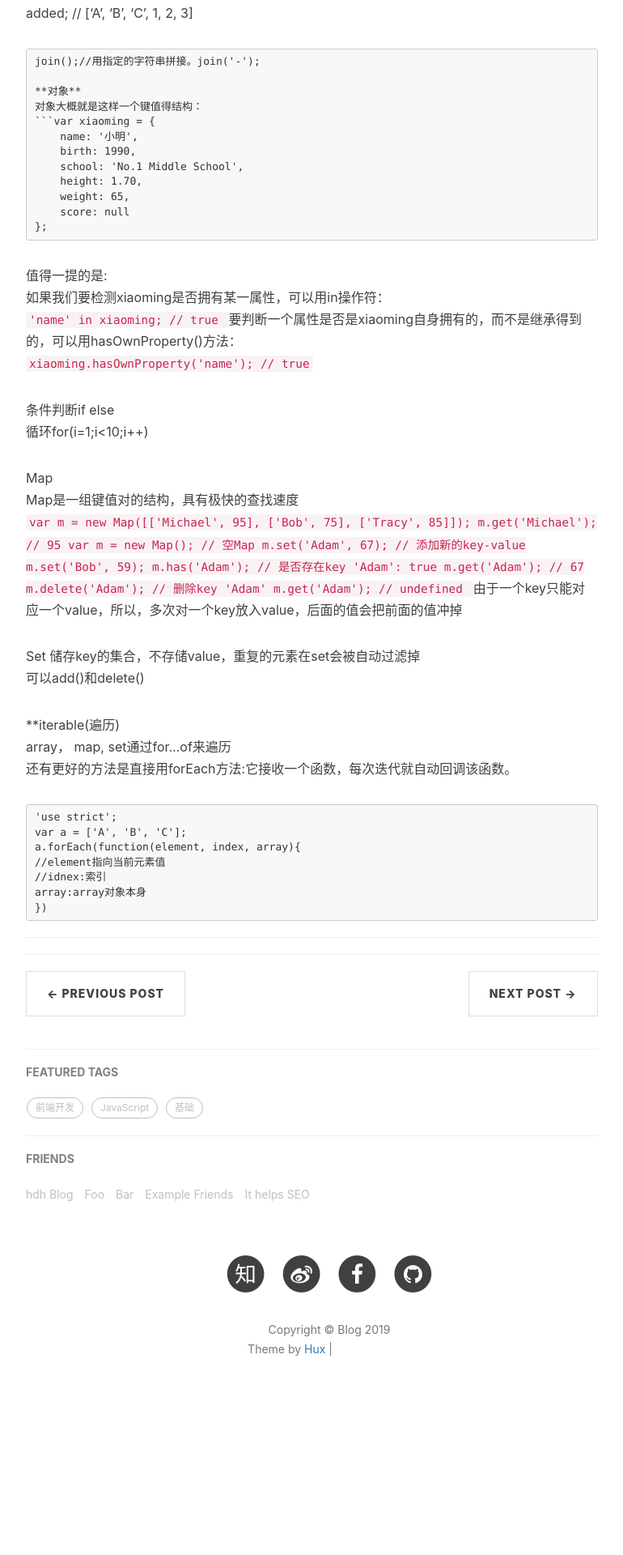
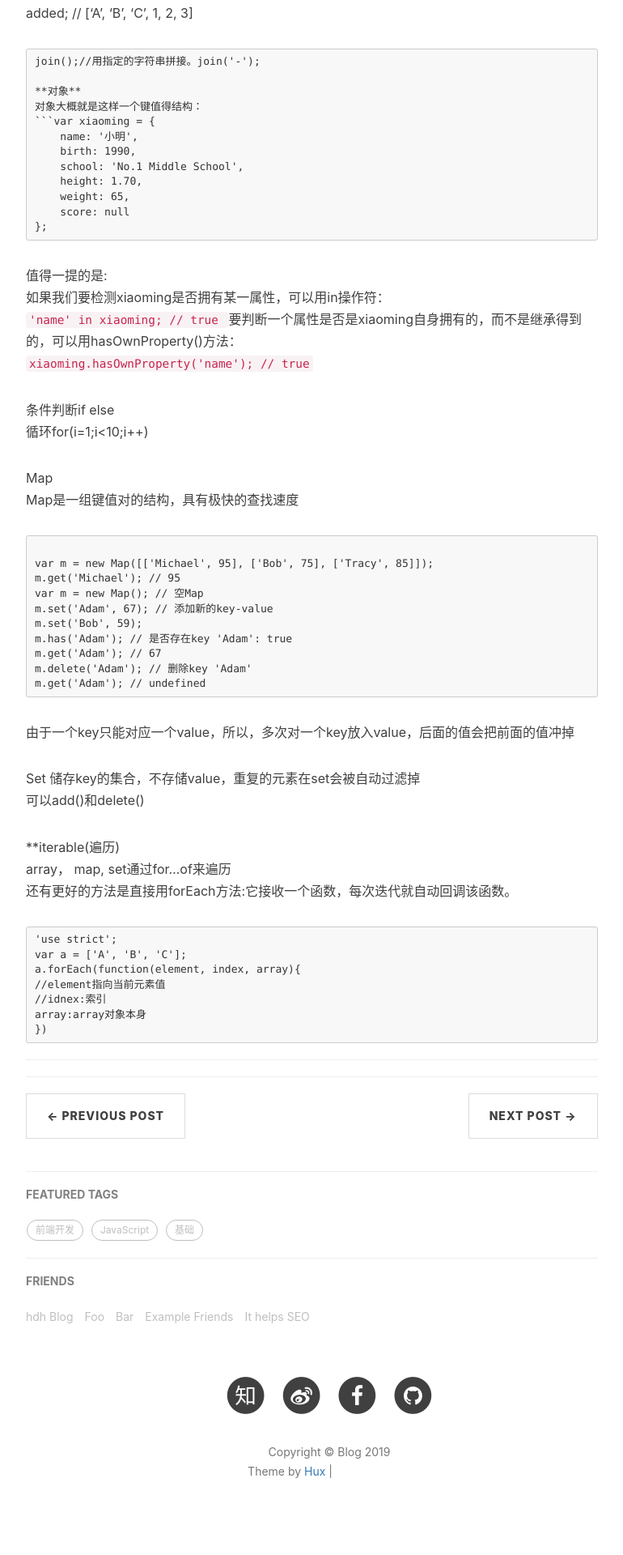
Before and after one commit to hdheart/hdheart.github.io, a Jekyll site: the page built from _posts/2019-12-01-js-study-01.markdown, in a window 1280 px wide. Shown: the part 1244-3164 px from the top of the page at 81% size, without its empty margins (233-1003 px from the left). Built offline with Jekyll 4.4.1, drawn with Linux system fonts in a browser that asks for light colours; nearby versions of some CDN libraries; a script that is not in the unit is left out; comment, search, counter and statistics services are not loaded; before the commit the page ends 3014 px from its top, so only the background shows below that; grey boxes are pictures that could not be loaded.

Commit message:
Update 2019-12-01-js-study-01.markdown

````diff
--- a/_posts/2019-12-01-js-study-01.markdown
+++ b/_posts/2019-12-01-js-study-01.markdown
@@ -71,7 +71,8 @@ join();//用指定的字符串拼接。join('-');
 
 Map
 Map是一组键值对的结构，具有极快的查找速度
-```var m = new Map([['Michael', 95], ['Bob', 75], ['Tracy', 85]]);
+<pre>
+var m = new Map([['Michael', 95], ['Bob', 75], ['Tracy', 85]]);
 m.get('Michael'); // 95
 var m = new Map(); // 空Map
 m.set('Adam', 67); // 添加新的key-value
@@ -80,7 +81,7 @@ m.has('Adam'); // 是否存在key 'Adam': true
 m.get('Adam'); // 67
 m.delete('Adam'); // 删除key 'Adam'
 m.get('Adam'); // undefined
-```
+</pre>
 由于一个key只能对应一个value，所以，多次对一个key放入value，后面的值会把前面的值冲掉
 
 Set 储存key的集合，不存储value，重复的元素在set会被自动过滤掉
````
